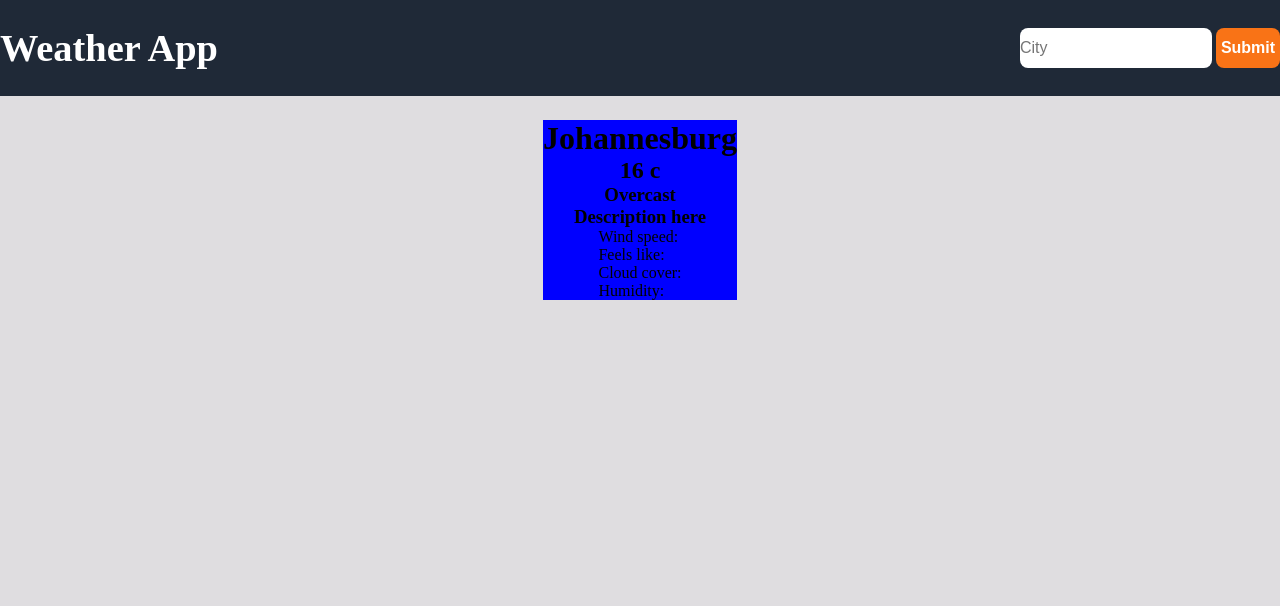
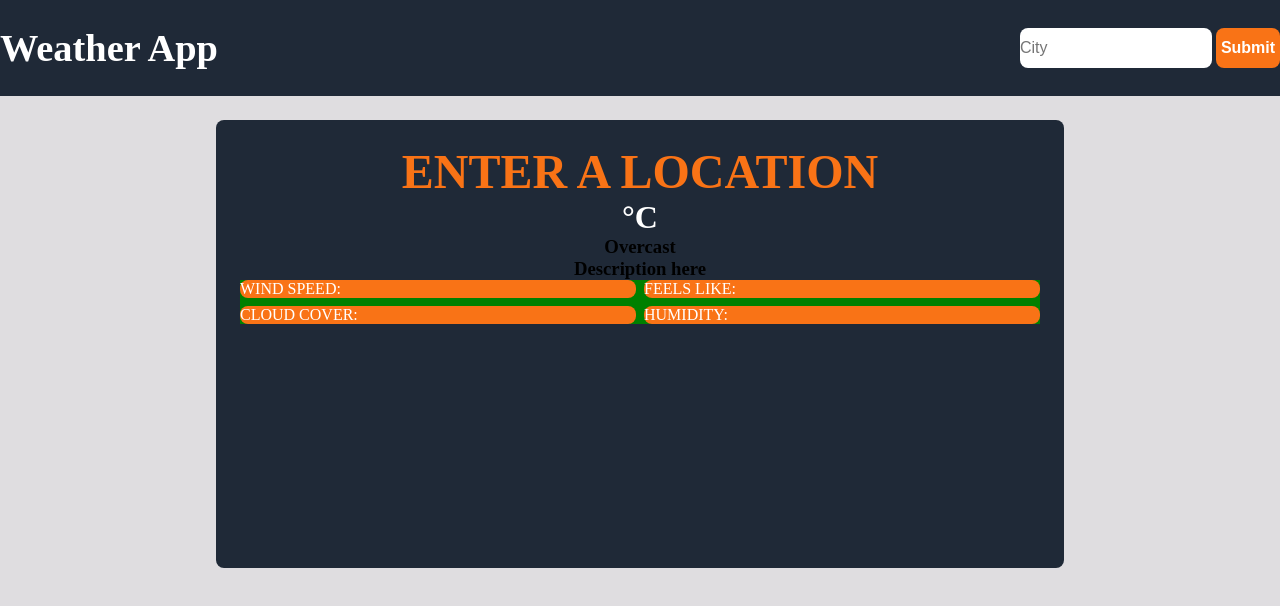
Before and after one commit to Kgodisho-Mononyane/weather-app, a website built with webpack: page src/template.html in a window 1280 px wide. Built offline with nearby package versions, Linux system fonts and the light colour scheme.

Commit message:
style content container and convert API data to celsius
make initial styling to content container and convert the fahrenheit data to celsius

```diff
--- a/src/DOMController.js
+++ b/src/DOMController.js
@@ -47,7 +47,7 @@ function modifyValues(
 ) {
   const cityName = document.querySelector("#city-name");
   cityName.textContent = "";
-  cityName.textContent = `${nameVal}`;
+  cityName.textContent = `${nameVal.toUpperCase()}`;
 
   const tempValue = document.querySelector("#temperature-value");
   tempValue.textContent = "";
--- a/src/style.css
+++ b/src/style.css
@@ -77,8 +77,41 @@ main {
 }
 
 #content-container {
-  background-color: blue;
+  background-color: var(--background-blue);
   display: flex;
   align-items: center;
   flex-direction: column;
+  height: 50vh;
+  width: 100vh;
+  border-radius: var(--border-radius);
+  padding: var(--spacing)
 }
+
+#city-name {
+  color: var(--orange);
+  font-weight: bold;
+  font-size: 3em;
+}
+
+#temperature-value {
+  color: var(--background-white);
+  font-size: 2em;
+}
+
+#info-container {
+  display: grid;
+  grid-template-columns: 1fr 1fr;
+  grid-template-rows: 1fr 1fr;
+  gap: 0.5em;
+  width: 100%;
+  background-color: green;
+  margin-bottom: 0;
+}
+
+.info {
+  background-color: white;
+  border-radius: var(--border-radius);
+  width: 100%;
+  background-color: var(--orange);
+  color: var(--background-white)
+}
--- a/src/template.html
+++ b/src/template.html
@@ -20,22 +20,22 @@
     </header>
     <main>
       <div id="content-container">
-        <h1 id="city-name">Johannesburg</h1>
-        <h2 id="temperature-value">16 c</h2>
+        <h1 id="city-name">ENTER A LOCATION</h1>
+        <h2 id="temperature-value">°C</h2>
         <h3 id="weather-value">Overcast</h3>
         <h3 id="weather-description">Description here</h3>
         <div id="info-container">
           <div class="info">
-            <p id="wind-speed">Wind speed:</p>
+            <p id="wind-speed">WIND SPEED: </p>
           </div>
           <div class="info">
-            <p id="feels-like">Feels like:</p>
+            <p id="feels-like">FEELS LIKE: </p>
           </div>
           <div class="info">
-            <p id="cloud-cover">Cloud cover:</p>
+            <p id="cloud-cover">CLOUD COVER: </p>
           </div>
           <div class="info">
-            <p id="humidity">Humidity:</p>
+            <p id="humidity">HUMIDITY: </p>
           </div>
         </div>
       </div>
--- a/src/weather.js
+++ b/src/weather.js
@@ -10,11 +10,11 @@ export async function getWeather(city) {
     const data = await response.json();
 
     const addressName = data.address;
-    const addressTemperature = data.currentConditions.temp;
+    const addressTemperature = Math.round((data.currentConditions.temp - 32) * 5/9);
     const addressConditions = data.currentConditions.conditions;
     const addressDescription = data.description;
     const addressWindSpeed = data.currentConditions.windspeed;
-    const addressFeelsLike = data.currentConditions.feelslike;
+    const addressFeelsLike = Math.round((data.currentConditions.feelslike - 32) * 5/9);
     const addressCloudCover = data.currentConditions.cloudcover;
     const addressHumidity = data.currentConditions.humidity;
 
```
